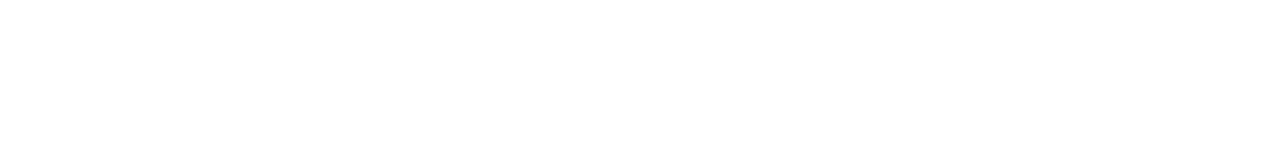
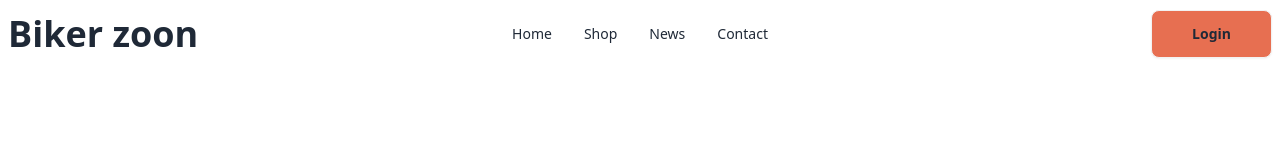
Before and after one commit to Najmulsp/Bike-Selling-Web, a plain HTML site: page index.html in a window 1280 px wide. Drawn offline with nearby package versions, Linux system fonts and the light colour scheme.

Commit message:
navbar added

```diff
--- a/index.html
+++ b/index.html
@@ -9,6 +9,33 @@
 <script src="https://cdn.tailwindcss.com"></script>
 </head>
 <body>
+    <header>
+        <nav>
+        <div class="navbar bg-base-100">
+            <div class="navbar-start">
+              <div class="dropdown">
+                <div tabindex="0" role="button" class="btn btn-ghost lg:hidden">
+                  <svg xmlns="http://www.w3.org/2000/svg" class="h-5 w-5" fill="none" viewBox="0 0 24 24" stroke="currentColor"><path stroke-linecap="round" stroke-linejoin="round" stroke-width="2" d="M4 6h16M4 12h8m-8 6h16" /></svg>
+                </div>
+
+              </div>
+              <a class=" text-4xl font-bold">Biker zoon</a>
+            </div>
+            <div class="navbar-center hidden lg:flex">
+                <ul tabindex="0" class=" menu menu-horizontal px-1">
+                    <li><a>Home</a></li>
+                    <li><a>Shop</a></li>
+                    <li><a>News</a></li>
+                    <li><a>Contact</a></li>
+
+              </ul>
+            </div>
+            <div class="navbar-end">
+              <a class="btn bg-[#E76F51] py-4 px-10 ">Login</a>
+            </div>
+          </div>
+        </nav>
+    </header>
 
 </body>
 </html>
```
